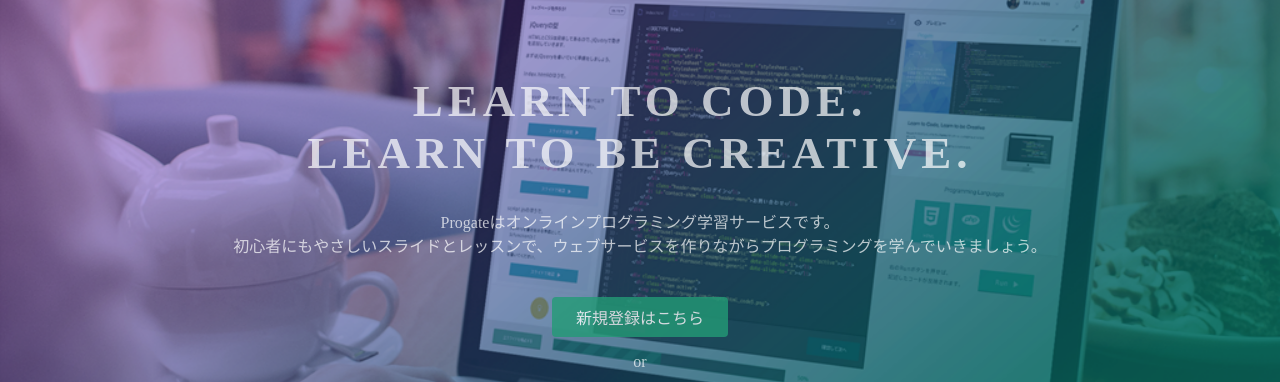
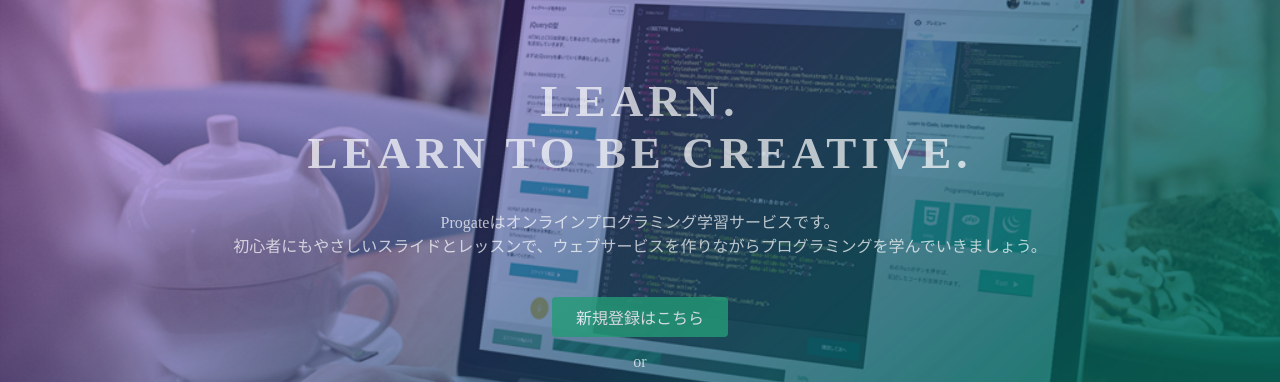
Before and after one commit to cdad123/abc, a plain HTML site: page index.html in a window 1280 px wide. Shown: the part 135-517 px from the top of the page. Drawn offline with Linux system fonts and the light colour scheme.

Commit message:
Update index.html

```diff
--- a/index.html
+++ b/index.html
@@ -23,7 +23,7 @@
   </header>
   <div class="top-wrapper">
     <div class="container">
-      <h1>LEARN TO CODE.<br>LEARN TO BE CREATIVE.</h1>
+      <h1>LEARN.<br>LEARN TO BE CREATIVE.</h1>
       <p>Progateはオンラインプログラミング学習サービスです。<br>初心者にもやさしいスライドとレッスンで、ウェブサービスを作りながらプログラミングを学んでいきましょう。</p>
       <div class="btn-wrapper">
         <a href="#" class="btn signup">新規登録はこちら</a>
```
